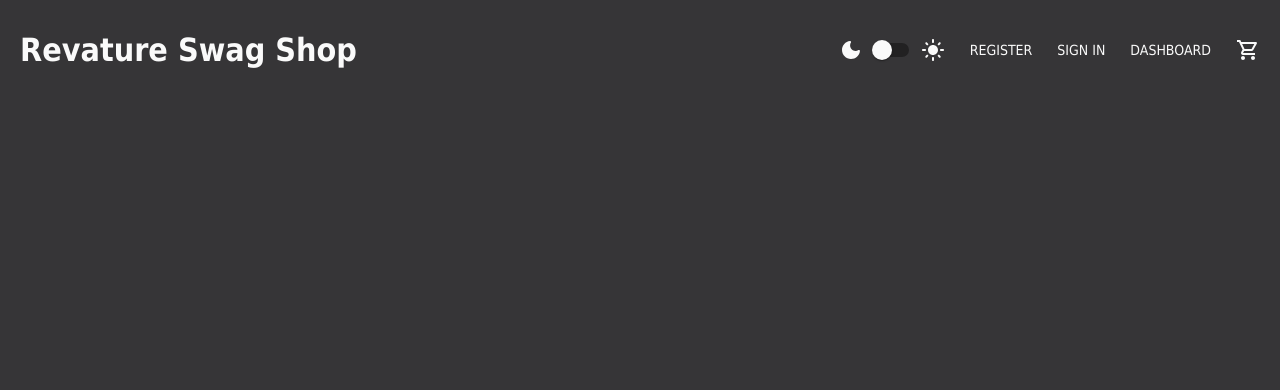
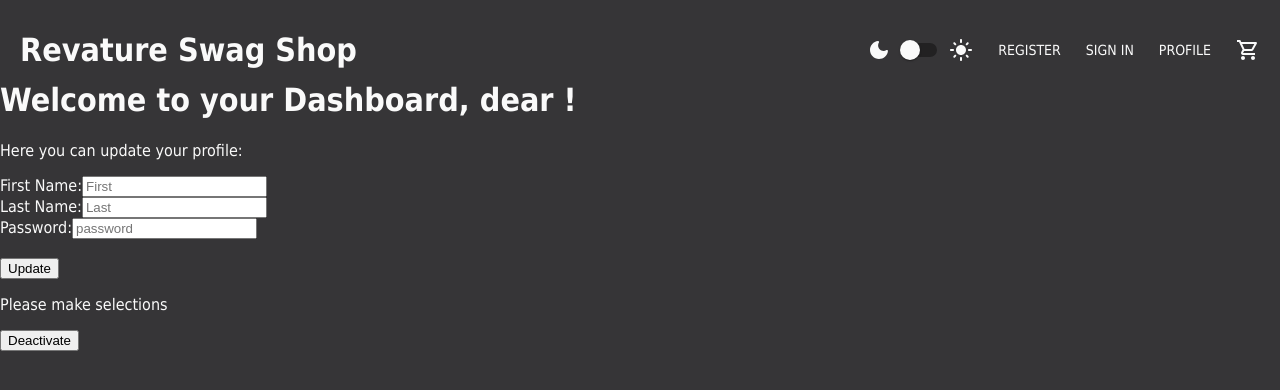
Before and after one commit to Stacks-OnStacksCapstone/e-commerce-react-capstone, a React (Create React App) app: page /userProfile in a window 1280 px wide. Shown: the top 390 px of the page. Built offline with nearby package versions, Linux system fonts and the light colour scheme; no server answers.

Commit message:
Created UserService and userProfile in typeScript.

```diff
--- a/src/components/login/Login.tsx
+++ b/src/components/login/Login.tsx
@@ -12,18 +12,31 @@ import Container from '@mui/material/Container';
 import { createTheme, ThemeProvider } from '@mui/material/styles';
 import { apiLogin } from '../../remote/e-commerce-api/authService';
 import { useNavigate } from 'react-router-dom';
+import { useState } from "react";
 
 const theme = createTheme();
 
 export default function Login() {
   const navigate = useNavigate();
 
+  const [persisted, setPersisted] = useState<String>();
+
   const handleSubmit = async (event: React.FormEvent<HTMLFormElement>) => {
+
     event.preventDefault();
     const data = new FormData(event.currentTarget);
+    try{
     const response = await apiLogin(`${data.get('email')}`, `${data.get('password')}`);
     if (response.status >= 200 && response.status < 300) navigate('/');
-  };
+
+
+    } catch(error :any) {
+
+      console.log(error);
+      if (error.response.status >= 400)
+      setPersisted("Login was unsuccessful because your account has been deactivated!");
+  }};
+
 
   return (
     <ThemeProvider theme={theme}>
@@ -77,10 +90,12 @@ export default function Login() {
                 <Link href="register" variant="body2">
                   {"Don't have an account? Sign Up"}
                 </Link>
+                {persisted === undefined ? <p></p> : <p>{persisted}</p>}
               </Grid>
             </Grid>
           </Box>
         </Box>
+
       </Container>
     </ThemeProvider>
   );
--- a/src/components/navbar/Navbar.tsx
+++ b/src/components/navbar/Navbar.tsx
@@ -94,7 +94,7 @@ const Navbar = () => {
           {!(user === undefined || user.payload.admin != true) && <MenuItem onClick={() => {navigate('/admin/products')}}>EDIT PRODUCTS</MenuItem>}
           <MenuItem onClick={() => {navigate('/register')}}>REGISTER</MenuItem>
           <MenuItem onClick={() => {navigate('/login')}}>SIGN IN</MenuItem>
-          <MenuItem onClick={() => {navigate('/dashboard')}}>DASHBOARD</MenuItem>
+          <MenuItem onClick={() => {navigate('/userProfile')}}>PROFILE</MenuItem>
           <MenuItem onClick={() => {navigate('/cart')}}>
             <Badge badgeContent={cartTotal()} color="primary">
               <ShoppingCartOutlined />
--- a/src/components/user/dashboard.jsx
+++ b/src/components/user/UserProfile.tsx
@@ -1,42 +1,48 @@
 import { useEffect, useState } from "react";
 import eCommerceClient from "../../remote/e-commerce-api/eCommerceClient";
+import { apiDeactivateUser, apiGetProfile, apiUpdateUser } from "../../remote/e-commerce-api/UserService";
+import User from "../../models/User";
+import { apiLogout } from "../../remote/e-commerce-api/authService";
+import { useNavigate } from "react-router-dom";
 
 export default function Dashboard(){
 
-    const [user, setUser] = useState()
-    const [persisted, setPersisted] = useState()
+
+    const [user, setUser] = useState<User>()
+    const [persisted, setPersisted] = useState<String>();
     const [formData, setFormData] = useState({
         firstName: "",
         lastName: "",
         password:""
     });
+    const navigate = useNavigate();
+
 
 
     useEffect(() => {
         console.log("effect invoked");
-        findAll();
+        getProfile();
     }, []);
 
-    async function update(event) {
+    async function update(event: { preventDefault: () => void; }) {
         event.preventDefault();
         try{
-            await eCommerceClient.put("/user", {
-                firstName: formData.firstName,
-                lastName: formData.lastName,
-                password: formData.password,
+            await apiUpdateUser(formData.firstName, formData.lastName, formData.password);
 
-            });
-            setPersisted(`You successfully updated your profile!`);
-            findAll();
+            setPersisted("You successfully updated your profile!");
+            getProfile();
 
-        } catch (error) {
-            setPersisted(`Update was unsuccessful because ${error.response.data}`);
+        } catch (error :any) {
+            setPersisted(`Update was unsuccessful because ${error.payload}`);
         }
     }
 
-    async function deactivateUser(userId) {
+    async function deactivateUser() {
         try {
-            await eCommerceClient.put("/user/deactivate");
+
+            await apiDeactivateUser();
+            await apiLogout();
+            navigate('/login');
             console.log(user);
             setPersisted(`You successfully deactivated your profile!`);
 
@@ -45,14 +51,14 @@ export default function Dashboard(){
         }
     }
 
-    async function findAll() {
+    async function getProfile() {
         try {
-            const response = await eCommerceClient.get("/user");
-            setUser(response.data);
+            const result = await apiGetProfile()
+            setUser(result.payload);
             setFormData({
-                firstName: response.data.firstName,
-                lastName: response.data.lastName,
-                password:response.data.password,
+                firstName: result.payload.firstName,
+                lastName: result.payload.lastName,
+                password:result.payload.password,
             });
         } catch (error) {
             console.error(error)
@@ -69,7 +75,6 @@ export default function Dashboard(){
 
             <label>First Name:</label>
             <input
-                class="registration"
                 placeholder="First"
                 value={formData.firstName}
                 onChange={(event) => setFormData({ ...formData, firstName: event.target.value})}
@@ -78,7 +83,6 @@ export default function Dashboard(){
 
             <label>Last Name:</label>
             <input
-                class="registration"
                 placeholder="Last"
                 value={formData.lastName}
                 onChange={(event) => setFormData({ ...formData, lastName: event.target.value})}
@@ -87,7 +91,6 @@ export default function Dashboard(){
 
             <label>Password:</label>
             <input
-                class="registration"
                 type="password"
                 placeholder="password"
                 onChange={(event) => setFormData({ ...formData, password: event.target.value})}
@@ -98,7 +101,7 @@ export default function Dashboard(){
             <button onClick={update}>Update</button>
         </form>
         {persisted === undefined ? <p>Please make selections</p> : <p>{persisted}</p>}
-        <button onClick= {() => deactivateUser(user.userId)}>Deactivate</button>
+        <button onClick= {() => deactivateUser()}>Deactivate</button>
         </>
     );
 }
--- a/src/models/User.ts
+++ b/src/models/User.ts
@@ -2,7 +2,7 @@ export default class User{
 
     userId: number;
     email: string;
-    firtName: string;
+    firstName: string;
     lastName: string;
     isAdmin: boolean;
     isActive: boolean;
@@ -11,7 +11,7 @@ export default class User{
                 isAdmin: boolean, isActive: boolean){
                     this.userId = userId;
                     this.email = email;
-                    this.firtName = firstName;
+                    this.firstName = firstName;
                     this.lastName = lastName;
                     this.isAdmin = isAdmin;
                     this.isActive = isActive;
--- /dev/null
+++ b/src/remote/e-commerce-api/UserService.tsx
@@ -0,0 +1,33 @@
+
+import User from "../../models/User";
+import eCommerceClient, { eCommerceApiResponse } from "./eCommerceClient";
+
+const baseURL = "/user"
+
+export const apiGetProfile = async (): Promise<eCommerceApiResponse> => {
+    const response = await eCommerceClient.get<any>(
+        `${baseURL}`
+    );
+    return { status: response.status, payload: response.data };
+}
+
+
+export const apiDeactivateUser = async (): Promise<eCommerceApiResponse> => {
+    const response = await eCommerceClient.put<any>(
+        `${baseURL}/deactivate`
+    );
+    return { status: response.status, payload: response.data };
+}
+
+
+export const apiUpdateUser = async (firstName: String, lastName:String, password: String): Promise<eCommerceApiResponse> => {
+    const response = await eCommerceClient.put<any>(
+        `${baseURL}`, {
+            firstName: firstName,
+            lastName: lastName,
+            password: password,
+
+        }
+    );
+    return { status: response.status, payload: response.data };
+}
--- a/src/router/AppRoutes.tsx
+++ b/src/router/AppRoutes.tsx
@@ -8,7 +8,7 @@ import { EditProducts } from '../components/edit-products/EditProducts';
 import { CreateProduct } from '../components/edit-products/CreateProduct';
 import Login from '../components/login/Login';
 import Register from '../components/register/Register';
-import Dashboard from '../components/user/dashboard';
+import UserProfile from '../components/user/UserProfile';
 
 export const AppRoutes: React.FC<unknown> = () => (
   <Routes>
@@ -22,6 +22,6 @@ export const AppRoutes: React.FC<unknown> = () => (
     <Route path="/admin/product/:id" element={<EditProductPage />} />
     <Route path="/admin/createproduct" element={<CreateProduct />} />
     <Route path="/admin/products" element={<EditProducts />} />
-    <Route path="/dashboard" element={<Dashboard/>} />
+    <Route path="/userProfile" element={<UserProfile/>} />
   </Routes>
 )
```
Also changed, not shown: src/components/logout/logout.tsx (added, +21 -0 lines), src/components/logout/logout.jsx (deleted).
